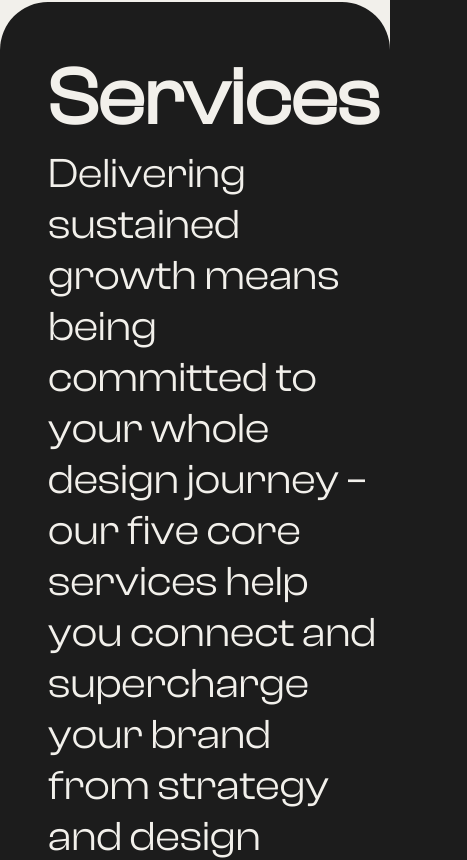
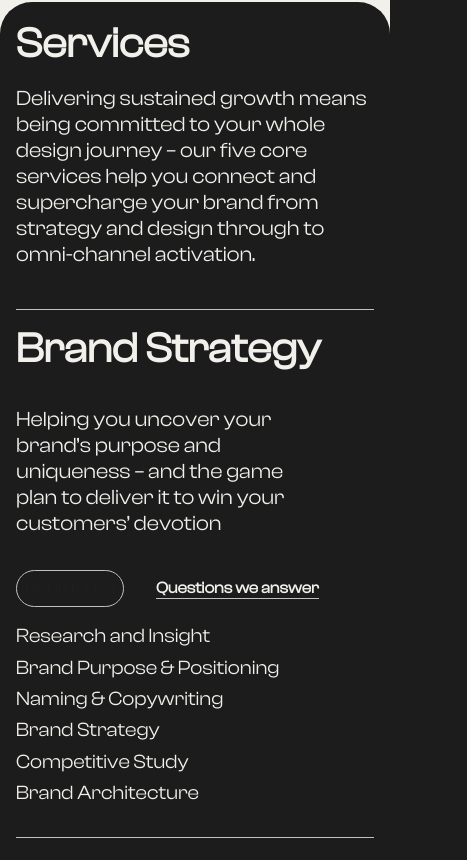
Before and after one commit to shehabwaleedd/tagMedia, a Next.js app: page /about in a window 390 px wide. Shown: the part 2367-3227 px from the top of the page, 467 px wide, since content can reach past the window. Built offline with nearby package versions, Linux system fonts and the light colour scheme.

Commit message:
Update styles for responsive design

```diff
--- a/src/app/page.module.scss
+++ b/src/app/page.module.scss
@@ -11,6 +11,6 @@
     z-index: 2;
 
     @media (max-width: 456px) {
-        padding: 0.5rem
+        border-radius: 3rem;
     }
 }
--- a/src/components/footer/style.module.scss
+++ b/src/components/footer/style.module.scss
@@ -7,6 +7,10 @@
     background-color: var(--background-color);
     position: relative;
     padding: 2rem;
+
+    @media (max-width: 567px) {
+        padding-top: 10vh;
+    }
 
     &__upper {
         display: flex;
@@ -22,7 +26,7 @@
             color: var(--container-color);
 
             @media (max-width: 570px) {
-                font-size: 12vw;
+                font-size: 15vw;
             }
         }
 
--- a/src/components/servicesCo/style.module.scss
+++ b/src/components/servicesCo/style.module.scss
@@ -6,6 +6,11 @@
     padding: 3rem;
     background-color: var(--background-color);
     border-radius: 3rem;
+
+    @media (max-width: 888px) {
+        padding: 1rem;
+        border-radius: 2rem;
+    }
     &_upper {
         display: grid;
         grid-template-columns: repeat(2, 1fr);
@@ -16,16 +21,28 @@
         border-bottom: 1px solid var(--border-color);
         padding-bottom: 5vh;
 
+
         @media (max-width: 888px) {
-            grid-template-columns: 1fr;
+            display: flex;
+            flex-direction: column;
+            justify-content: flex-start;
         }
         h2 {
             font-size: var(--title-size);
             color: var(--container-color);
+            @media (max-width: 570px) {
+                font-size: var(--bigger-font-size);
+            }
+
         }
         p {
             font-size: var(--bigger-font-size);
             color: var(--container-color);
+
+            @media (max-width: 888px) {
+                font-size: var(--medium-font-size);
+                padding-top: 1rem;
+            }
 
         }
     }
@@ -51,6 +68,12 @@
                 justify-content: start;
                 padding: 2rem 0;
                 border-bottom: 1px solid var(--border-color);
+
+                @media (max-width: 888px) {
+                    display: flex;
+                    flex-direction: column;
+                    justify-content: flex-start;
+                }
                 &_bottom {
                     display: flex;
                     flex-direction: column;
@@ -81,6 +104,15 @@
                     display: grid;
                     grid-template-columns: 1fr 1fr;
                     width: 100%;
+                    @media (max-width: 888px) {
+                        display: flex;
+                        flex-direction: column;
+                        justify-content: flex-start;
+                        gap: 0.4rem;
+                        padding-top: 1rem;
+
+                    }
+
                     li {
                         font-size: var(--body-font-size);
                         color: var(--container-color)
```
Also changed, not shown: src/components/landing/style.module.scss (+8 -0 lines).
